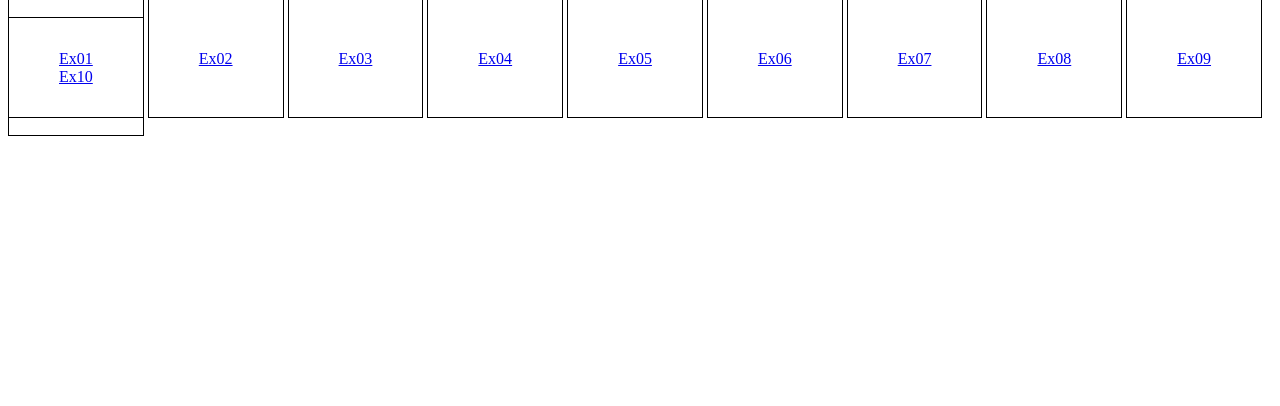
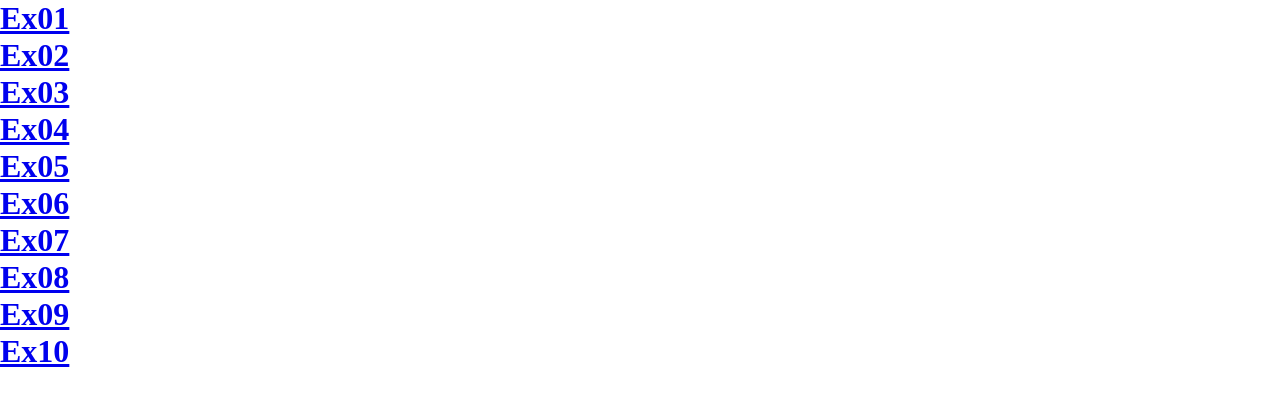
Before and after one commit to thiarat/https---github.com-thiarat-Webapp68, a plain HTML site: page hw.html in a window 1280 px wide. Drawn offline with Linux system fonts and the light colour scheme.

Commit message:
update1
.

```diff
--- a/hw.html
+++ b/hw.html
@@ -5,34 +5,26 @@
     <meta name="viewport" content="width=device-width, initial-scale=1.0">
     <title>HW</title>
     <style>
+        * {
+            padding: 0;
+            margin: 0;
+        }
+
         body {
             width: 100%;
-            height: 100vh;
-        }
-
-        div {
-            align-content: center;
-            margin-top: 50px;
-        }
-
-        a{
-            padding: 50px;
-            border: 1px solid black;
         }
     </style>
 </head>
 <body>
-    <div>
-        <a href="HW/Ex01.html">Ex01</a>
-        <a href="HW/Ex02.html">Ex02</a>
-        <a href="HW/Ex03.html">Ex03</a>
-        <a href="HW/Ex04.html">Ex04</a>
-        <a href="HW/Ex05.html">Ex05</a>
-        <a href="HW/Ex06.html">Ex06</a>
-        <a href="HW/Ex07.html">Ex07</a>
-        <a href="HW/Ex08.html">Ex08</a>
-        <a href="HW/Ex09.html">Ex09</a>
-        <a href="HW/Ex10.html">Ex10</a>
-    </div>
+        <a href="HW/Ex01.html"><h1>Ex01</h1></a>
+        <a href="HW/Ex02.html"><h1>Ex02</h1></a>
+        <a href="HW/Ex03.html"><h1>Ex03</h1></a>
+        <a href="HW/Ex04.html"><h1>Ex04</h1></a>
+        <a href="HW/Ex05.html"><h1>Ex05</h1></a>
+        <a href="HW/Ex06.html"><h1>Ex06</h1></a>
+        <a href="HW/Ex07.html"><h1>Ex07</h1></a>
+        <a href="HW/Ex08.html"><h1>Ex08</h1></a>
+        <a href="HW/Ex09.html"><h1>Ex09</h1></a>
+        <a href="HW/Ex10.html"><h1>Ex10</h1></a>
 </body>
 </html>
```
Also changed, not shown: index.html (+1 -1 lines), Semantic.css (line endings or trailing spaces), 1 other file.
